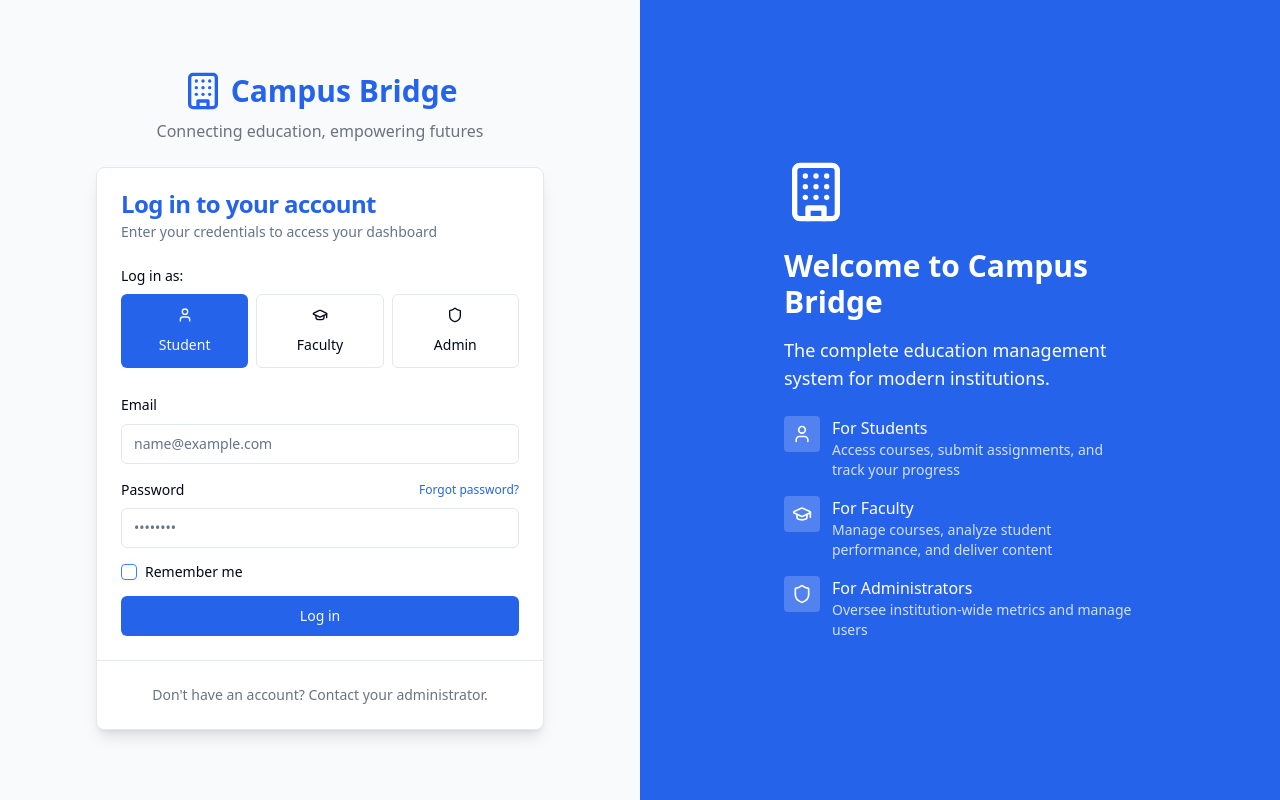
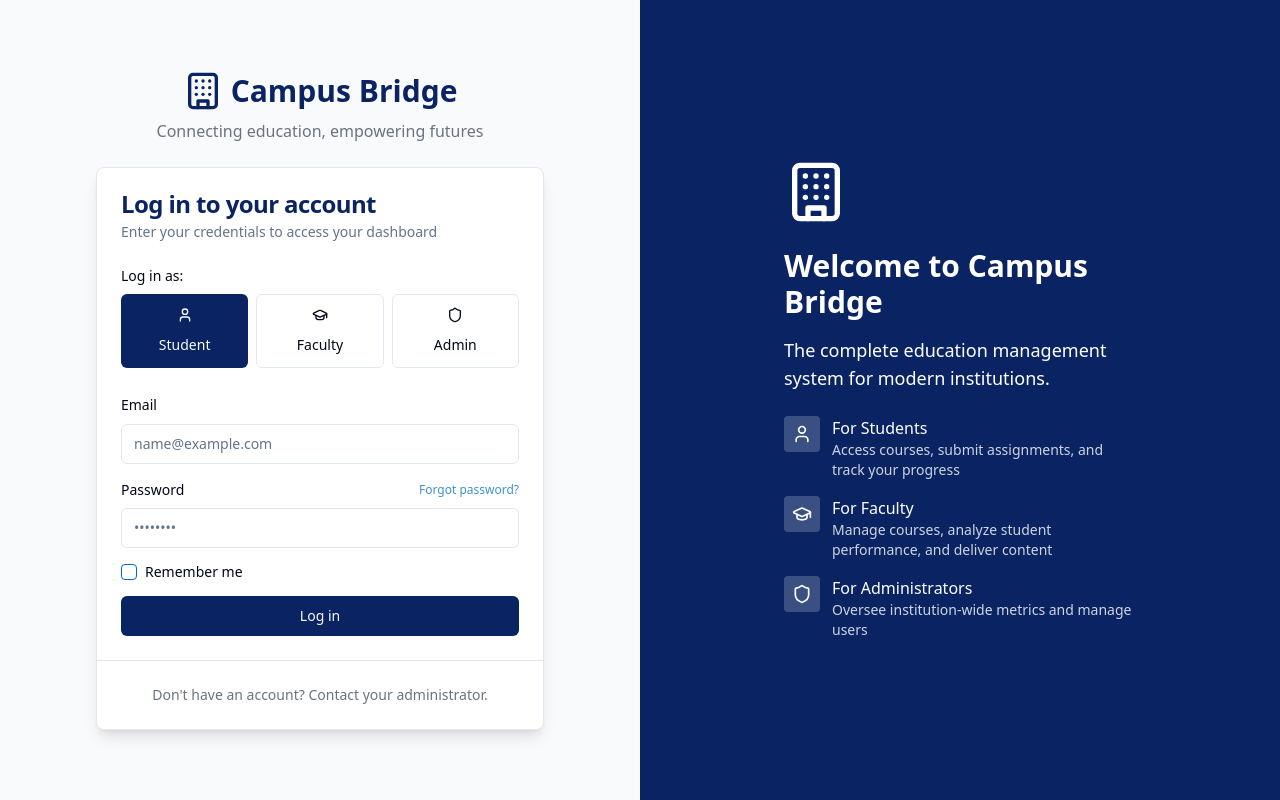
Before and after one commit to TechnicalMonish/CampusBridge, a React (Vite) app: page /login in a window 1280 px wide. Built offline with nearby package versions, Linux system fonts and the light colour scheme.

Commit message:
Refactor: Update app name and colors
Update the application name from "eduspehere" to "CampusBridge" and modify the color scheme.

```diff
--- a/src/components/layout/Header.tsx
+++ b/src/components/layout/Header.tsx
@@ -25,7 +25,7 @@ const Header: React.FC<HeaderProps> = ({ sidebarCollapsed }) => {
     }`}>
       <div className="flex items-center justify-between h-full px-6">
         <div className="flex items-center">
-          <Building className="h-6 w-6 text-lms-blue mr-2 hidden sm:block" />
+          <Building className="h-6 w-6 text-lms-green mr-2 hidden sm:block" />
           <h2 className="text-xl font-semibold text-gray-800 capitalize">
             {user.role} Dashboard
           </h2>
@@ -36,7 +36,7 @@ const Header: React.FC<HeaderProps> = ({ sidebarCollapsed }) => {
 
           <button
             onClick={handleLogout}
-            className="flex items-center text-gray-700 hover:text-lms-blue transition-colors"
+            className="flex items-center text-gray-700 hover:text-lms-green transition-colors"
           >
             <LogOut className="h-5 w-5 mr-1" />
             <span className="hidden sm:inline">Logout</span>
--- a/src/components/student/StudentProfile.tsx
+++ b/src/components/student/StudentProfile.tsx
@@ -1,3 +1,4 @@
+
 import React from 'react';
 import { Card, CardHeader, CardContent, CardTitle } from '@/components/ui/card';
 import { Avatar, AvatarFallback, AvatarImage } from '@/components/ui/avatar';
@@ -29,7 +30,7 @@ const StudentProfile: React.FC<StudentProfileProps> = ({ user }) => {
         <div className="flex flex-col items-center text-center mb-4">
           <Avatar className="h-20 w-20 mb-4">
             <AvatarImage src={user.avatar || ''} />
-            <AvatarFallback className="text-lg">
+            <AvatarFallback className="bg-lms-green-light text-lms-green text-lg">
               {user.name.split(' ').map(n => n[0]).join('')}
             </AvatarFallback>
           </Avatar>
@@ -39,7 +40,7 @@ const StudentProfile: React.FC<StudentProfileProps> = ({ user }) => {
         </div>
         <Separator className="my-4" />
         <div className="flex justify-center">
-          <Button variant="outline" size="sm" className="flex items-center gap-2" asChild>
+          <Button variant="outline" size="sm" className="flex items-center gap-2 hover:bg-lms-green-light hover:text-lms-green" asChild>
             <Link to="/student/profile">
               <Edit size={16} />
               <span>Edit Profile</span>
--- a/src/index.css
+++ b/src/index.css
@@ -14,16 +14,16 @@
     --popover: 0 0% 100%;
     --popover-foreground: 222.2 84% 4.9%;
 
-    --primary: 217 91% 60%;
+    --primary: 210 100% 40%;
     --primary-foreground: 210 40% 98%;
 
-    --secondary: 214 100% 40%;
+    --secondary: 210 100% 30%;
     --secondary-foreground: 222.2 47.4% 11.2%;
 
     --muted: 210 40% 96.1%;
     --muted-foreground: 215.4 16.3% 46.9%;
 
-    --accent: 217 91% 60%;
+    --accent: 210 100% 40%;
     --accent-foreground: 222.2 47.4% 11.2%;
 
     --destructive: 0 84.2% 60.2%;
@@ -31,18 +31,18 @@
 
     --border: 214.3 31.8% 91.4%;
     --input: 214.3 31.8% 91.4%;
-    --ring: 217 91% 60%;
+    --ring: 210 100% 40%;
 
     --radius: 0.5rem;
 
     --sidebar-background: 0 0% 98%;
     --sidebar-foreground: 240 5.3% 26.1%;
-    --sidebar-primary: 217 91% 60%;
+    --sidebar-primary: 210 100% 40%;
     --sidebar-primary-foreground: 0 0% 98%;
     --sidebar-accent: 240 4.8% 95.9%;
     --sidebar-accent-foreground: 240 5.9% 10%;
     --sidebar-border: 220 13% 91%;
-    --sidebar-ring: 217 91% 60%;
+    --sidebar-ring: 210 100% 40%;
   }
 
   .dark {
@@ -55,10 +55,10 @@
     --popover: 222.2 84% 4.9%;
     --popover-foreground: 210 40% 98%;
 
-    --primary: 217 91% 60%;
+    --primary: 210 100% 40%;
     --primary-foreground: 222.2 47.4% 11.2%;
 
-    --secondary: 214 100% 40%;
+    --secondary: 217.2 32.6% 17.5%;
     --secondary-foreground: 210 40% 98%;
 
     --muted: 217.2 32.6% 17.5%;
@@ -76,7 +76,7 @@
 
     --sidebar-background: 240 5.9% 10%;
     --sidebar-foreground: 240 4.8% 95.9%;
-    --sidebar-primary: 217 91% 60%;
+    --sidebar-primary: 210 100% 40%;
     --sidebar-primary-foreground: 0 0% 100%;
     --sidebar-accent: 240 3.7% 15.9%;
     --sidebar-accent-foreground: 240 4.8% 95.9%;
@@ -130,7 +130,7 @@
   }
 
   .auth-sidebar {
-    @apply hidden md:flex flex-col justify-center items-center bg-lms-blue-dark w-1/3 min-h-screen p-8 text-white;
+    @apply hidden md:flex flex-col justify-center items-center bg-lms-green w-1/3 min-h-screen p-8 text-white;
   }
 
   /* Add hover effect to sidebar items */
--- a/src/pages/Login.tsx
+++ b/src/pages/Login.tsx
@@ -1,3 +1,4 @@
+
 import React, { useState, useEffect } from 'react';
 import { useNavigate, Link } from 'react-router-dom';
 import { useAuth } from '@/contexts/AuthContext';
@@ -77,15 +78,15 @@ const Login: React.FC = () => {
       <div className="flex-1 flex flex-col justify-center items-center p-6 md:p-12">
         <div className="w-full max-w-md mb-6">
           <div className="flex items-center justify-center gap-2 mb-2">
-            <Building className="h-10 w-10 text-lms-blue" />
-            <h1 className="text-3xl font-bold text-lms-blue">Campus Bridge</h1>
+            <Building className="h-10 w-10 text-lms-green" />
+            <h1 className="text-3xl font-bold text-lms-green">Campus Bridge</h1>
           </div>
           <p className="text-center text-gray-500">Connecting education, empowering futures</p>
         </div>
 
         <Card className="w-full max-w-md shadow-lg">
           <CardHeader>
-            <CardTitle className="text-lms-blue">Log in to your account</CardTitle>
+            <CardTitle className="text-lms-green">Log in to your account</CardTitle>
             <CardDescription>
               Enter your credentials to access your dashboard
             </CardDescription>
@@ -99,7 +100,7 @@ const Login: React.FC = () => {
                   <Button
                     type="button"
                     variant={role === 'student' ? 'default' : 'outline'}
-                    className={`flex flex-col items-center py-3 h-auto ${role === 'student' ? 'bg-lms-blue hover:bg-lms-blue-dark' : ''}`}
+                    className={`flex flex-col items-center py-3 h-auto ${role === 'student' ? 'bg-lms-green hover:bg-lms-green-dark' : ''}`}
                     onClick={() => fillDemoCredentials('student')}
                   >
                     <User className="h-5 w-5 mb-1" />
@@ -109,7 +110,7 @@ const Login: React.FC = () => {
                   <Button
                     type="button"
                     variant={role === 'faculty' ? 'default' : 'outline'}
-                    className={`flex flex-col items-center py-3 h-auto ${role === 'faculty' ? 'bg-lms-blue hover:bg-lms-blue-dark' : ''}`}
+                    className={`flex flex-col items-center py-3 h-auto ${role === 'faculty' ? 'bg-lms-green hover:bg-lms-green-dark' : ''}`}
                     onClick={() => fillDemoCredentials('faculty')}
                   >
                     <GraduationCap className="h-5 w-5 mb-1" />
@@ -119,7 +120,7 @@ const Login: React.FC = () => {
                   <Button
                     type="button"
                     variant={role === 'admin' ? 'default' : 'outline'}
-                    className={`flex flex-col items-center py-3 h-auto ${role === 'admin' ? 'bg-lms-blue hover:bg-lms-blue-dark' : ''}`}
+                    className={`flex flex-col items-center py-3 h-auto ${role === 'admin' ? 'bg-lms-green hover:bg-lms-green-dark' : ''}`}
                     onClick={() => fillDemoCredentials('admin')}
                   >
                     <Shield className="h-5 w-5 mb-1" />
@@ -175,7 +176,7 @@ const Login: React.FC = () => {
 
                 <Button
                   type="submit"
-                  className="w-full bg-lms-blue hover:bg-lms-blue-dark"
+                  className="w-full bg-lms-green hover:bg-lms-green-dark"
                   disabled={isLoading}
                 >
                   {isLoading ? 'Logging in...' : 'Log in'}
@@ -192,7 +193,7 @@ const Login: React.FC = () => {
         </Card>
       </div>
 
-      <div className="hidden md:flex md:w-1/2 bg-lms-blue text-white">
+      <div className="hidden md:flex md:w-1/2 bg-lms-green text-white">
         <div className="max-w-md mx-auto p-12 flex flex-col justify-center">
           <Building className="h-16 w-16 mb-6" />
           <h2 className="text-3xl font-bold mb-4">Welcome to Campus Bridge</h2>
--- a/tailwind.config.js
+++ b/tailwind.config.js
@@ -51,12 +51,12 @@ export default {
           foreground: "hsl(var(--card-foreground))",
         },
         lms: {
-          green: "#2563EB", // Changed to blue
-          "green-dark": "#1E40AF", // Darker blue
-          "green-light": "#DBEAFE", // Light blue
-          blue: "#2563EB",
-          "blue-dark": "#1E40AF",
-          "blue-light": "#DBEAFE"
+          green: "#0A2463", // Deep blue
+          "green-dark": "#001845", // Darker blue
+          "green-light": "#D8E6FD", // Light blue
+          blue: "#3E92CC", // Medium blue
+          "blue-dark": "#2A6CA6", // Darker medium blue
+          "blue-light": "#EBF5FF" // Very light blue
         },
       },
       borderRadius: {
--- a/tailwind.config.ts
+++ b/tailwind.config.ts
@@ -64,15 +64,15 @@ export default {
 					ring: 'hsl(var(--sidebar-ring))'
 				},
                 lms: {
+                    blue: {
+                        light: '#D8E6FD',
+                        DEFAULT: '#3E92CC',
+                        dark: '#0A2463'
+                    },
                     green: {
                         light: '#E3F9ED',
-                        DEFAULT: '#38B27B',
-                        dark: '#2A8C61'
-                    },
-                    purple: {
-                        light: '#F3E8FF',
-                        DEFAULT: '#8B5CF6',
-                        dark: '#6D28D9'
+                        DEFAULT: '#0A2463',
+                        dark: '#001845'
                     },
                     gray: {
                         light: '#F5F5F5',
```
Also changed, not shown: src/components/layout/Sidebar.tsx (+6 -6 lines).
